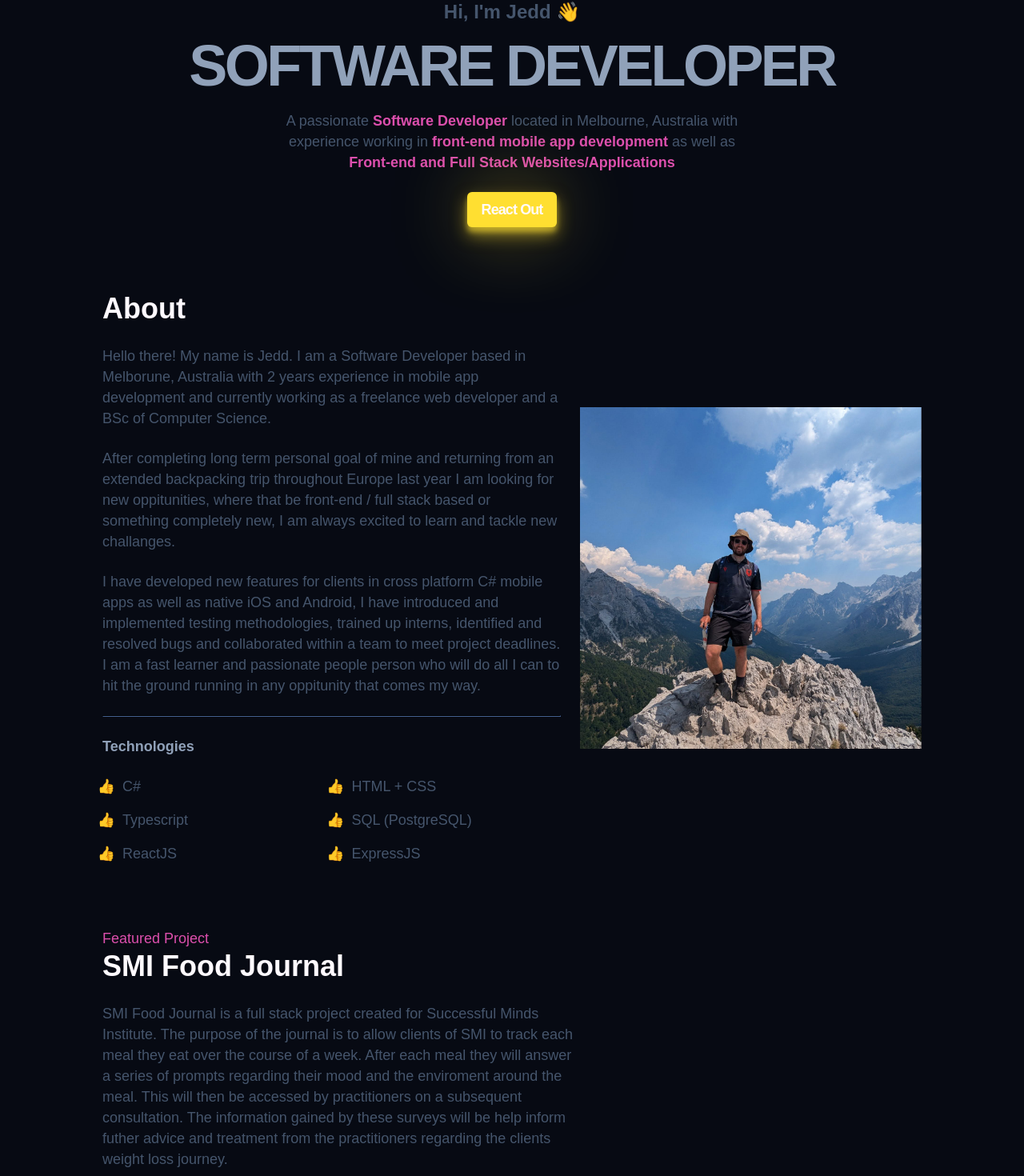
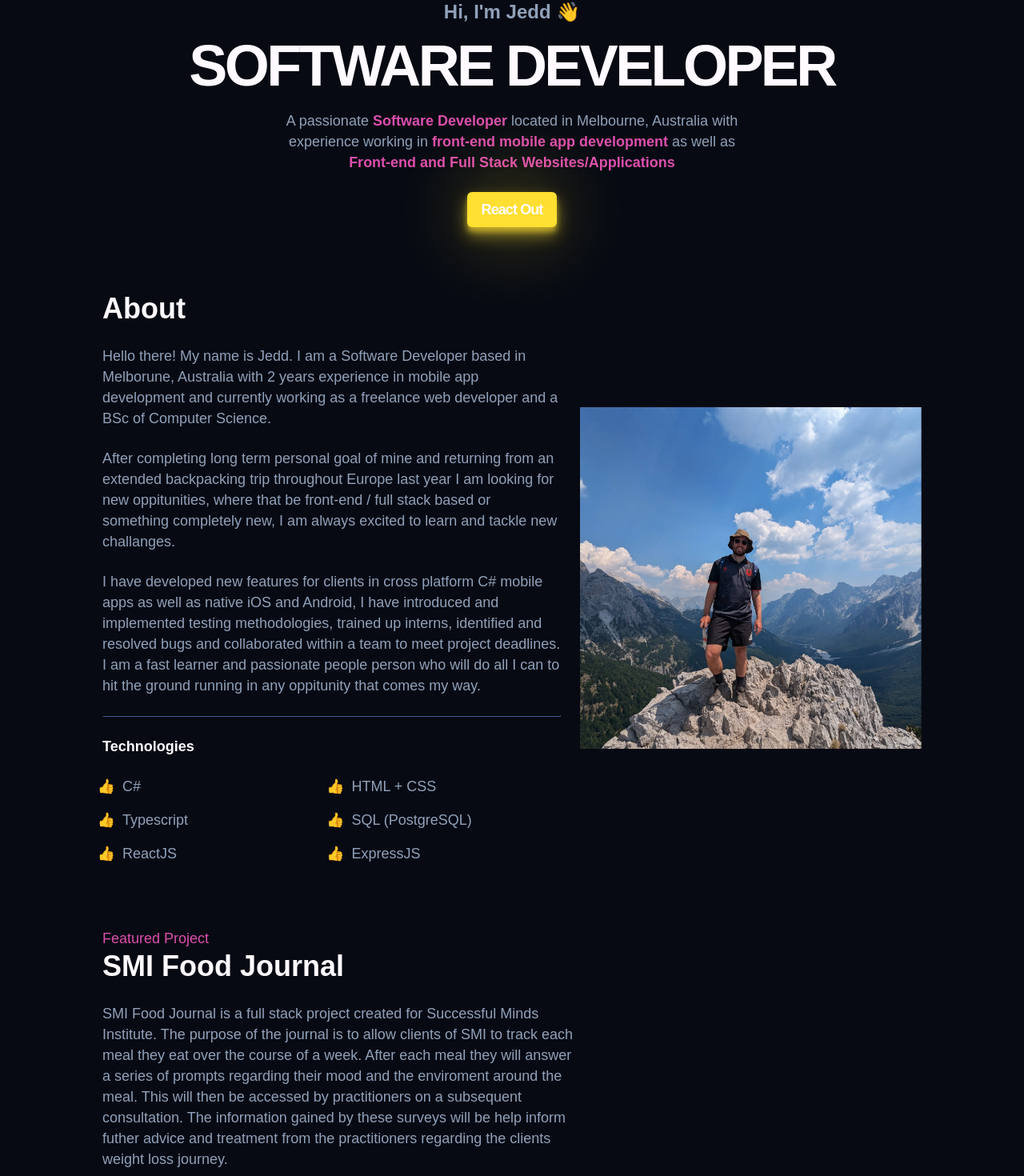
Before and after one commit to jeddnugent/personal-portfolio, a React (Vite) app: page / in a window 1280 px wide. Shown: the part 280-1750 px from the top of the page at 80% size. Built offline with nearby package versions, Linux system fonts and the light colour scheme; some icons are missing.

Commit message:
Altering text colouring
Changing text colouring to be lighter in an effort to boost readability

```diff
--- a/src/styles/components/About.css
+++ b/src/styles/components/About.css
@@ -18,7 +18,7 @@
 .about__desc {
 	max-width: 60ch;
 	font-size: var(--size-sm);
-	color: var(--clr-slate600);
+	color: var(--clr-slate400);
 }
 
 .about__hr {
@@ -27,7 +27,7 @@
 
 .about__subtitle {
 	font-size: var(--size-sm);
-	color: var(--clr-slate400);
+	color: var(--clr-slate200);
 }
 
 .about__ul {
@@ -41,7 +41,7 @@
 
 .about__ul>li {
 	font-size: var(--size-sm);
-	color: var(--clr-slate600);
+	color: var(--clr-slate400);
 }
 
 .about__ul>li::before {
--- a/src/styles/components/Featured.css
+++ b/src/styles/components/Featured.css
@@ -23,7 +23,7 @@
 
 .featured__desc {
 	max-width: 60ch;
-	color: var(--clr-slate600);
+	color: var(--clr-slate400);
 	font-size: var(--size-sm);
 	margin: 1rem 0;
 }
--- a/src/styles/components/Hero.css
+++ b/src/styles/components/Hero.css
@@ -15,13 +15,13 @@
 }
 
 .hero__subtitle {
-	color: var(--clr-slate600);
+	color: var(--clr-slate400);
 	font-size: var(--size-base);
 	line-height: 0.9;
 }
 
 .hero__title {
-	color: var(--clr-slate400);
+	color: var(--clr-slate200);
 	text-transform: uppercase;
 	font-size: var(--size-4xl);
 	letter-spacing: -0.05em;
@@ -32,7 +32,7 @@
 	margin-top: 0px;
 	max-width: 60ch;
 	font-size: var(--size-sm);
-	color: var(--clr-slate600);
+	color: var(--clr-slate400);
 }
 
 .hero__btn {
```
